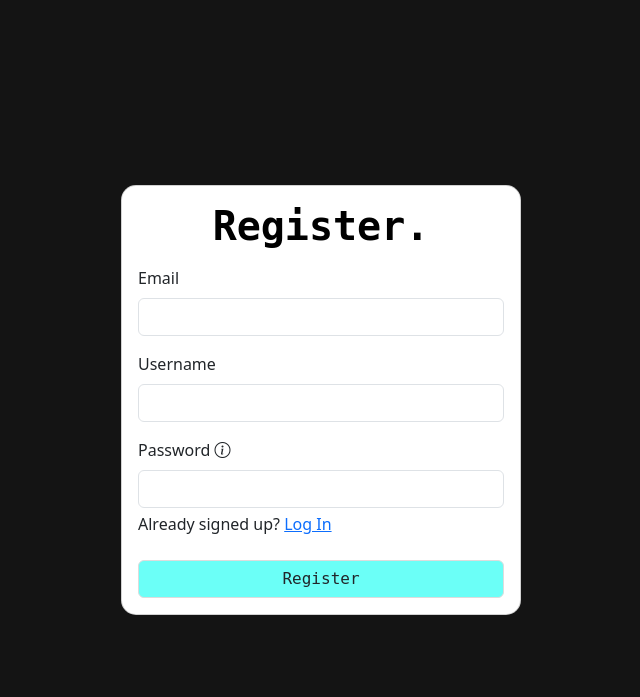
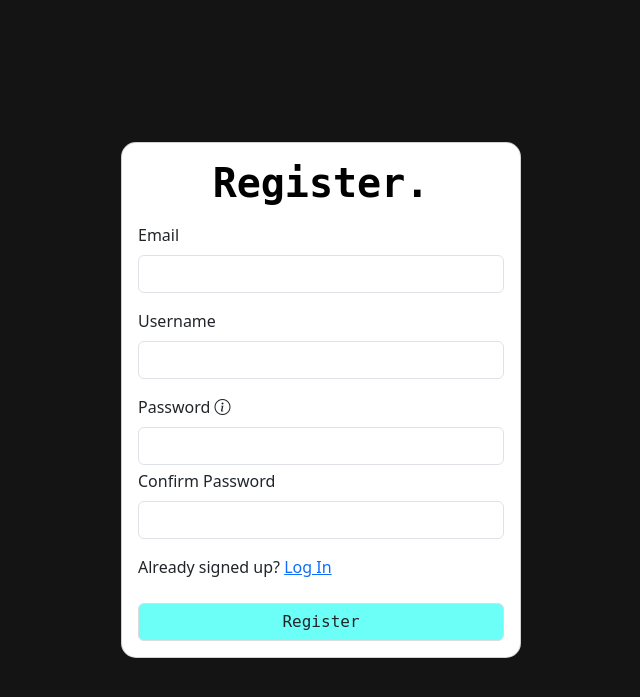
Before and after one commit to shasha-nabila/Journey-Tracker-App, a Flask app: page /register in a window 1280 px wide. Shown: the top 697 px of the page, without its empty margins (319-959 px from the left). Run offline with Flask 3, Linux system fonts and the light colour scheme; some libraries are stand-ins or nearby versions.

Commit message:
Implement confirm password

```diff
--- a/app/forms.py
+++ b/app/forms.py
@@ -1,6 +1,6 @@
 from flask_wtf import FlaskForm
 from wtforms import StringField, PasswordField, SubmitField, EmailField
-from wtforms.validators import DataRequired, Email, Length # validators
+from wtforms.validators import DataRequired, Email, Length, EqualTo # validators
 
 # define form for login process
 class LoginForm(FlaskForm):
@@ -13,4 +13,5 @@ class RegistrationForm(FlaskForm):
     email = EmailField('Email', validators=[DataRequired(), Email()])
     username = StringField('Username', validators=[DataRequired(), Length(min=2, max=20)])
     password = PasswordField('Password', validators=[DataRequired()])
+    confirm_password = PasswordField('Confirm Password', validators=[DataRequired(), EqualTo('password', message= 'Password does not match')])
     submit = SubmitField('Register')
--- a/app/templates/register.html
+++ b/app/templates/register.html
@@ -23,6 +23,14 @@
                         title="Password must be at least 8 characters long, include an uppercase letter, a lowercase letter, and a number."></i>
                     {{ form.password(class="form-control", size=20) }}
                 </div>
+                <div class="form-group mb-3">
+                    {{ form.confirm_password.label(class="form-label") }}
+                    {{ form.confirm_password(class="form-control", size=20) }}
+                    {% for error in form.confirm_password.errors %}
+                    <!-- red error under-->
+                    <span style = "color: red;">{{error}} </span>
+                    {% endfor %}
+                </div>
                 Already signed up? <a href="{{ url_for('main.login') }}">Log In</a>
                 <div class="form-group mt-4">
                     {{ form.submit(class="btn btn-custom-color w-100") }}
```
